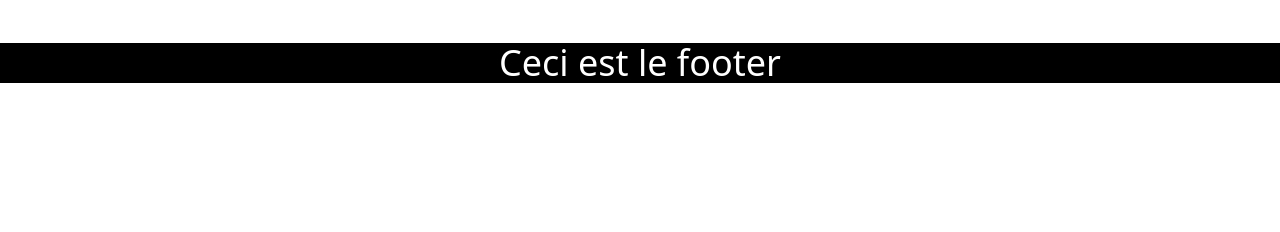
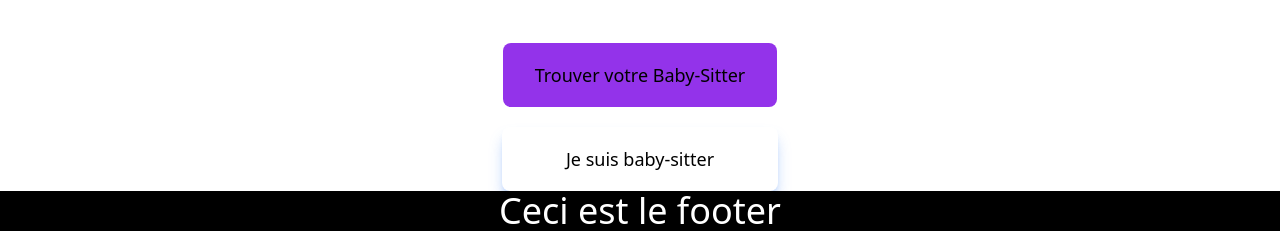
Before and after one commit to kalilBelgoumri/baby-boom, a Next.js app: page / in a window 1280 px wide. Shown: the part 1711-1943 px from the top of the page. Before the commit the page ends 1798 px from the top, so only its background shows below. Built offline with nearby package versions, Linux system fonts and the light colour scheme.

Commit message:
add useRouter in button

```diff
--- a/pages/index.js
+++ b/pages/index.js
@@ -4,12 +4,12 @@ import { useState } from "react";
 import Search from "../components/Search";
 import background from "../assets/background.jpg";
 import Image from "next/image";
-import { v4 as uuid } from "uuid";
 import group from "../assets/group.svg";
 import messages from "../assets/messages.png";
+import { useRouter } from "next/router";
 
 export default function Home() {
-  const unique_id = uuid();
+  const router = useRouter();
 
   const city = [
     {
@@ -103,7 +103,18 @@ export default function Home() {
           trouvent
         </p>
         <div className="flex justify-center items-center mb-10">
-          <Image src={messages}  />
+          <Image src={messages} />
+        </div>
+        <div className="flex flex-col justify-center items-center">
+          <button className="text-black text-lg h-16 py-2 px-8 cursor-pointer bg-purple-600 rounded-lg mb-5">
+            Trouver votre Baby-Sitter
+          </button>
+          <button
+            onClick={() => router.push("/Baby")}
+            className="text-black text-lg h-16 py-2 px-16 cursor-pointer rounded-lg shadow-lg shadow-blue-500/40 hover:shadow-indigo-500/40 "
+          >
+            Je suis baby-sitter
+          </button>
         </div>
       </Layout>
     </>
```
